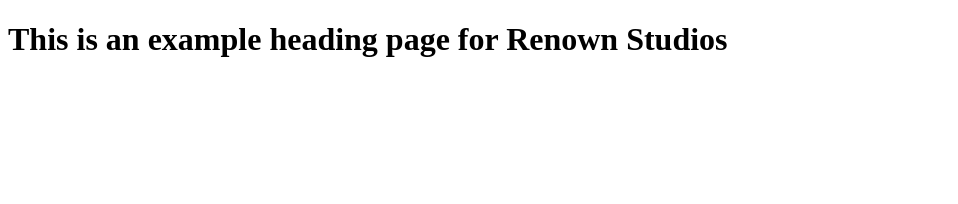
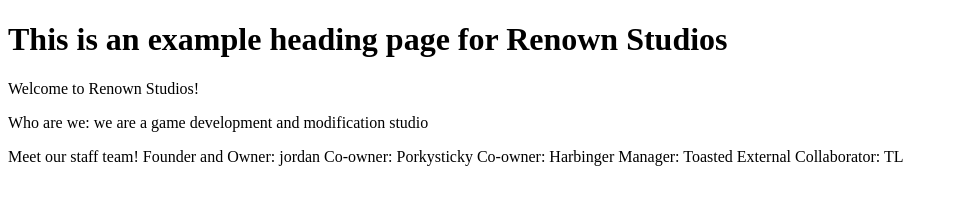
Before and after one commit to Renown-Studios/landing-page, a plain HTML site: page main-page.html in a window 1280 px wide. Shown: the whole page, without its empty margins (0-958 px from the left). Drawn offline with Linux system fonts and the light colour scheme.

Commit message:
Updated main-page.html

```diff
--- a/main-page.html
+++ b/main-page.html
@@ -3,6 +3,19 @@
 <h1>
   This is an example heading page for Renown Studios
 </h1>
+  <p>
+    Welcome to Renown Studios!</p>
+  <p>
+    Who are we: we are a game development and modification studio
+  </p>
+  <p>
+    Meet our staff team!
+    Founder and Owner: jordan
+    Co-owner: Porkysticky
+    Co-owner: Harbinger
+    Manager: Toasted
+    External Collaborator: TL
+  </p>
 
 
 </html>
```
